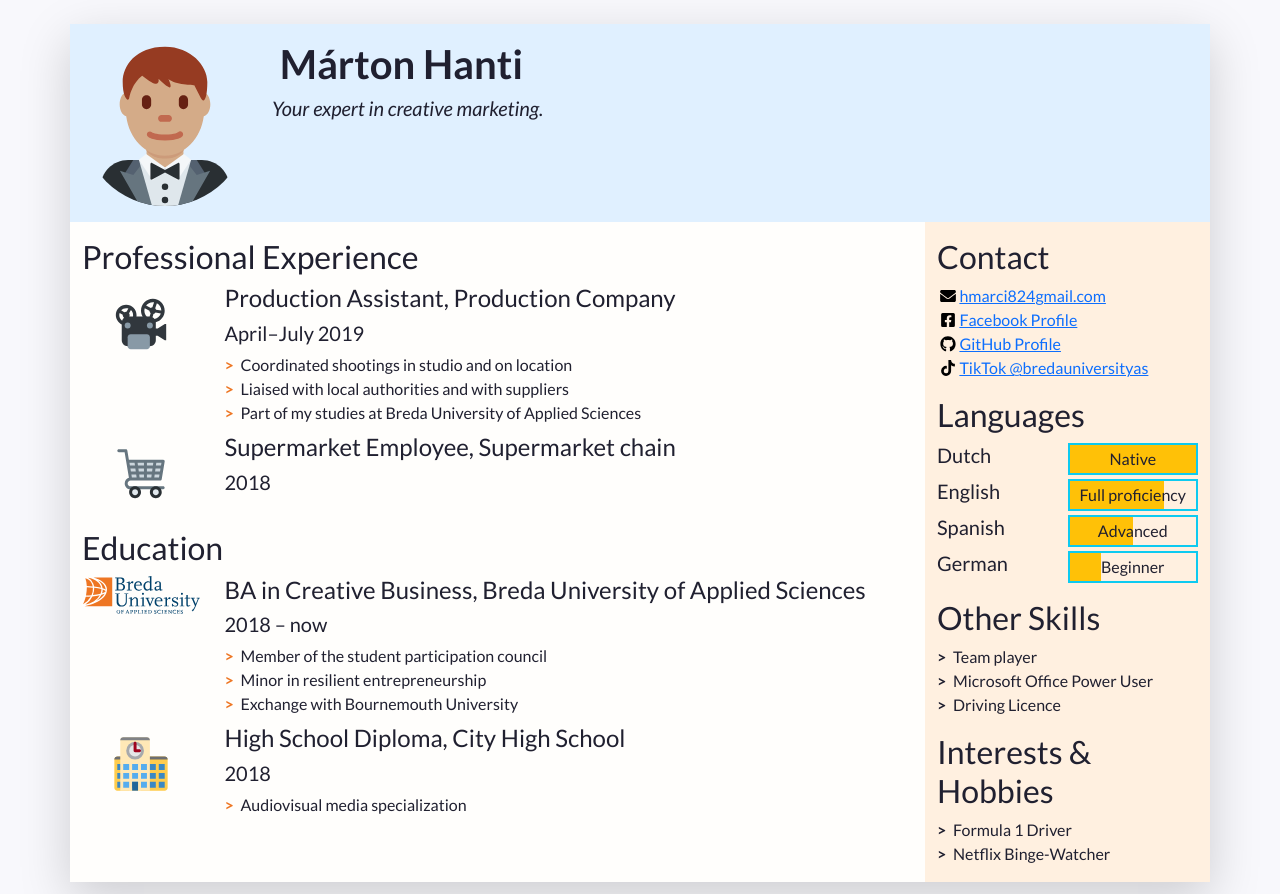
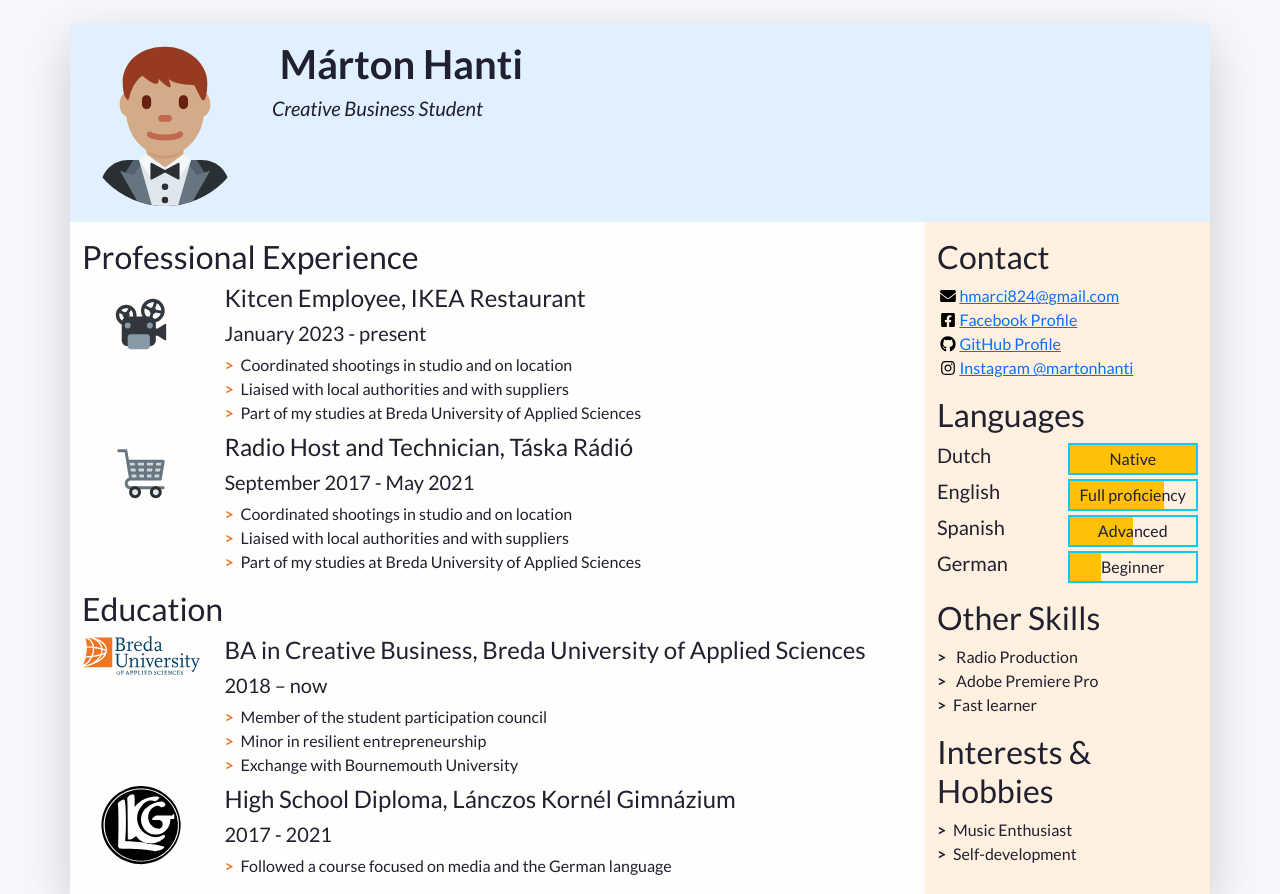
Before and after one commit to martonhanti/PRJ4-CV-Repository, a plain HTML site: page index.html in a window 1280 px wide. Shown: the top 894 px of the page. Drawn offline with nearby package versions, Linux system fonts and the light colour scheme.

Commit message:
Added logo of my high school, changed text

```diff
--- a/index.html
+++ b/index.html
@@ -14,7 +14,7 @@
     <!-- Links to our additional CSS styles -->
     <link rel="stylesheet" href="css/styles.css">
 
-    <title>Firstname Lastname's Resumé</title>
+    <title>Márton Hanti's Resumé</title>
   </head>
   <!-- End of the head -->
 
@@ -50,7 +50,7 @@
         -->
         <div class="col-12 col-sm-8 col-md-9 col-lg-10 my-3 header-content">
           <h1 class="fw-bolder">&nbsp;Márton Hanti&nbsp;</h1>
-          <h5 class="fst-italic tagline">Your expert in creative marketing.</h5>
+          <h5 class="fst-italic tagline">Creative Business Student</h5>
         </div>
       </header>
 
@@ -84,8 +84,8 @@
                   <img class="biography-logo mw-100 d-block mx-auto" src="images/employers/projector.svg" alt="Company logo" width="80">
                 </div>
                 <div class="biography-contents col-9 col-sm-10 col-md-9 col-lg-10">
-                  <h4>Production Assistant, Production Company</h4>
-                  <h5>April&ndash;July 2019</h5>
+                  <h4>Kitcen Employee, IKEA Restaurant&nbsp; &nbsp;</h4>
+                  <h5>January 2023 - present&nbsp;</h5>
                   <!-- Use the list below to talk about your achievements -->
                   <ul class="biography-details list-unstyled">
                     <li>Coordinated shootings in studio and on location</li>
@@ -102,8 +102,13 @@
                   <img class="biography-logo mw-100 d-block mx-auto" src="images/employers/trolley.svg" alt="Company logo" width="80">
                 </div>
                 <div class="biography-contents col-9 col-sm-10 col-md-9 col-lg-10">
-                  <h4>Supermarket Employee, Supermarket chain</h4>
-                  <h5>2018</h5>
+                  <h4>Radio Host and Technician, Táska Rádió&nbsp;</h4>
+                  <h5>September 2017 - May 2021</h5>
+				  <ul class="biography-details list-unstyled">
+                    <li>Coordinated shootings in studio and on location</li>
+                    <li>Liaised with local authorities and with suppliers</li>
+                    <li>Part of my studies at Breda University of Applied Sciences</li>
+                  </ul>
                   <!-- This entry doesn't have a list of achievements, but you can copy-paste the one from above -->
                 </div>
               </li>
@@ -137,13 +142,13 @@
               <!-- 2nd item in education -->
               <li class="biography-item row mb-2">
                 <div class="logo-container col-3 col-sm-2 col-md-3 col-lg-2">
-                  <img class="biography-logo mw-100 d-block mx-auto" src="images/schools/school.svg" alt="School logo" width="80">
+                  <img class="biography-logo mw-100 d-block mx-auto" src="images/schools/logo-lkg.svg" alt="School logo" width="80">
                 </div>
                 <div class="biography-contents col-9 col-sm-10 col-md-9 col-lg-10">
-                  <h4>High School Diploma, City High School</h4>
-                  <h5>2018</h5>
+                  <h4>High School Diploma, Lánczos Kornél Gimnázium&nbsp;&nbsp;</h4>
+                  <h5>2017 - 2021</h5>
                   <ul class="biography-details list-unstyled">
-                    <li>Audiovisual media specialization</li>
+                    <li>Followed a course focused on media and the German language&nbsp;</li>
                   </ul>
                 </div>
               </li>
@@ -172,27 +177,27 @@
             -->
             <ul class="contact-list list-unstyled">
               <li class="contact-item">
-                <a class="d-flex align-items-center" href="mailto:email@buas.nl" target="_blank">
-                  <img class="contact-icon" src="images/icons/envelope.svg" alt="Email">hmarci824gmail.com
+                <a class="d-flex align-items-center" href="mailto:hmarci824@gmail.com" target="_blank">
+                  <img class="contact-icon" src="images/icons/envelope.svg" alt="Email">hmarci824@gmail.com
 
                 </a>
               </li>
               <li class="contact-item">
-                <a class="d-flex align-items-center" href="https://facebook.com/" target="_blank">
+                <a class="d-flex align-items-center" href="https://www.facebook.com/profile.php?id=100011653646369" target="_blank">
                   <img class="contact-icon" src="images/icons/facebook.svg" alt="Facebook">
                   Facebook Profile
                 </a>
               </li>
               <li class="contact-item">
-                <a class="d-flex align-items-center" href="https://github.com/" target="_blank">
+                <a class="d-flex align-items-center" href="https://github.com/martonhanti" target="_blank">
                   <img class="contact-icon" src="images/icons/github.svg" alt="LinkedIn">
                   GitHub Profile
                 </a>
               </li>
               <li class="contact-item">
-                <a class="d-flex align-items-center" href="https://www.tiktok.com/@bredauniversityas" target="_blank">
-                  <img class="contact-icon" src="images/icons/tiktok.svg" alt="Mobile Phone">
-                  TikTok @bredauniversityas
+                <a class="d-flex align-items-center" href="https://www.instagram.com/martonhanti/" target="_blank">
+                  <img class="contact-icon" src="images/icons/instagram.svg" alt="Mobile Phone">
+                  Instagram @martonhanti
                 </a>
               </li>
             </ul>
@@ -244,9 +249,9 @@
           <section class="my-3 aside-section">
             <h2>Other Skills</h2>
             <ul class="skill-list list-unstyled">
-              <li class="skill-item">Team player</li>
-              <li class="skill-item">Microsoft Office Power User</li>
-              <li class="skill-item">Driving Licence</li>
+              <li class="skill-item">&nbsp;Radio Production&nbsp;&nbsp;</li>
+              <li class="skill-item">&nbsp;Adobe Premiere Pro</li>
+              <li class="skill-item">Fast learner&nbsp;</li>
             </ul>
           </section>
 
@@ -255,8 +260,8 @@
           <section class="my-3 aside-section">
             <h2>Interests &amp; Hobbies</h2>
             <ul class="skill-list list-unstyled">
-              <li class="skill-item">Formula 1 Driver</li>
-              <li class="skill-item">Netflix Binge-Watcher</li>
+              <li class="skill-item">Music Enthusiast</li>
+              <li class="skill-item">Self-development</li>
             </ul>
           </section>
 
```
Also changed, not shown: images/schools/logo-lkg.svg (added).
